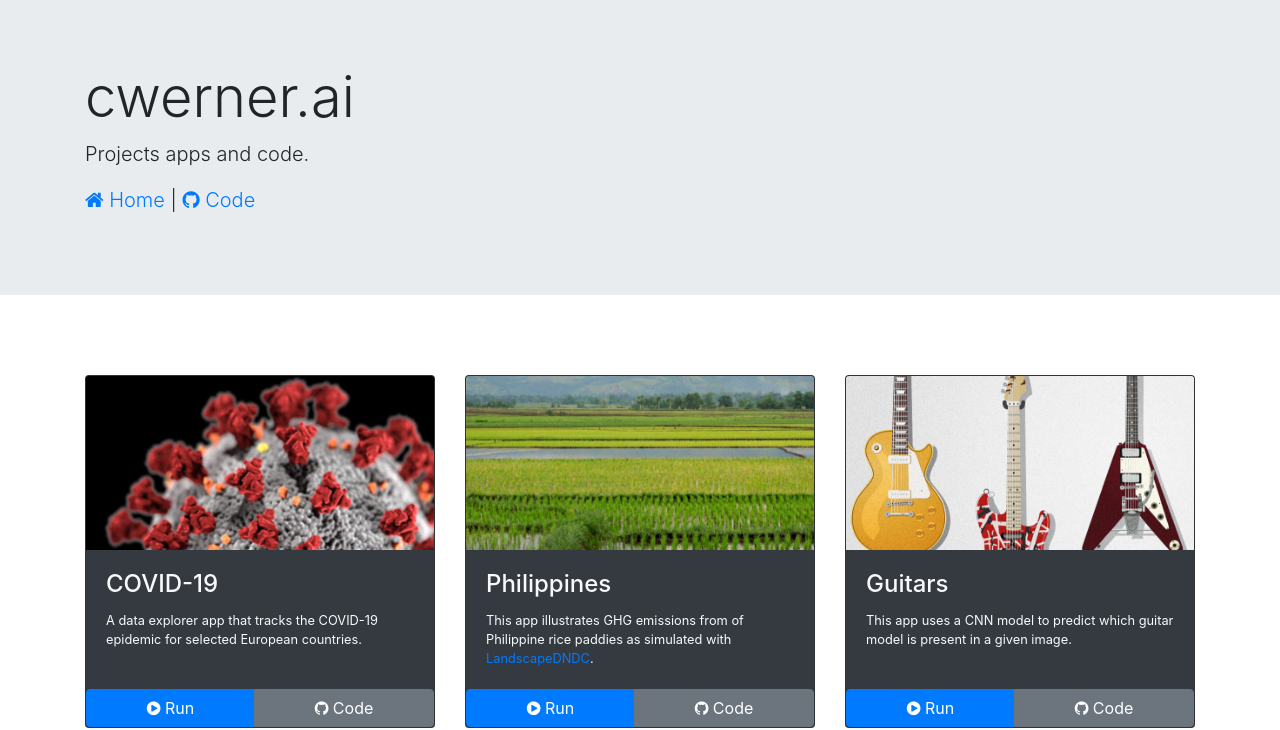
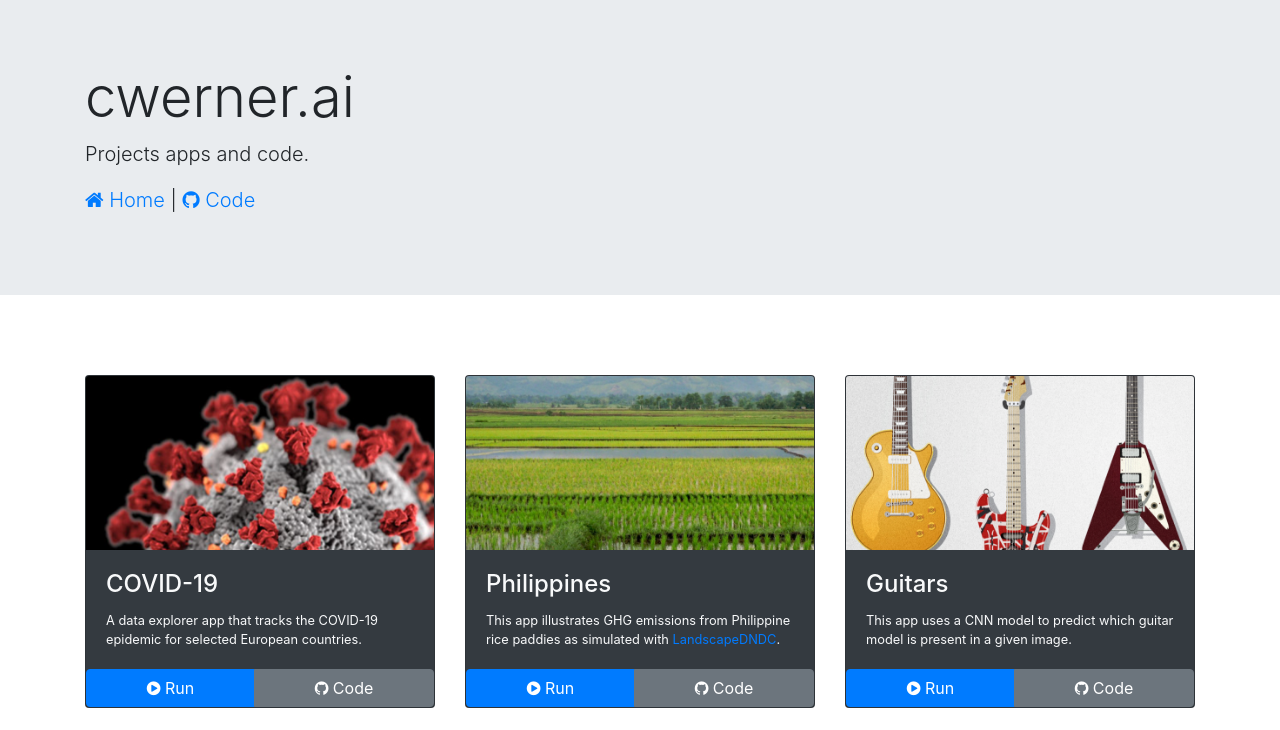
Before and after one commit to cwerner/cwerner.ai, a plain HTML site: page index.html in a window 1280 px wide. Shown: the top 730 px of the page. Drawn offline with nearby package versions, Linux system fonts and the light colour scheme.

Commit message:
fix typo

```diff
--- a/index.html
+++ b/index.html
@@ -41,7 +41,7 @@
                     <img class="card-img-top" src="assets/card_philippines.png" alt="Philippines">
                 <div class="card-body">
                   <h4 class="card-title">Philippines</h4>
-                  <p class="card-text small">This app illustrates GHG emissions from of Philippine rice paddies as simulated with <a href="https://ldndc.imk-ifu.kit.edu">LandscapeDNDC</a>.</p>
+                  <p class="card-text small">This app illustrates GHG emissions from Philippine rice paddies as simulated with <a href="https://ldndc.imk-ifu.kit.edu">LandscapeDNDC</a>.</p>
                 </div>
                 <div class="btn-group" role="group">
                     <a class="btn btn-primary" href="https://philippines.cwerner.ai"><i class="fa fa-play-circle"></i> Run</a>
```
